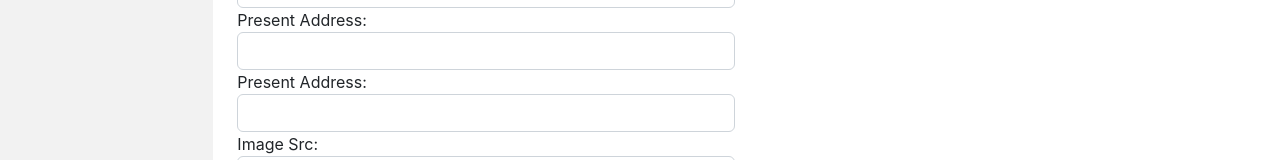
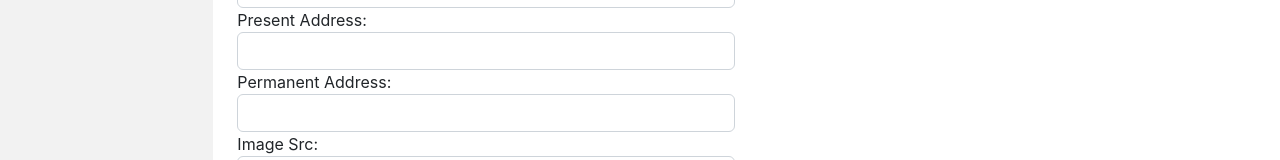
Before and after one commit to MAvi-Rup/Pharma_website, a React (Create React App) app: page /admin/add-employee in a window 1280 px wide. Shown: the part 576-736 px from the top of the page. Built offline with nearby package versions, Linux system fonts and the light colour scheme; no server answers; sample sign-in values are in the browser's storage; the HTML template or start-up script is replaced by a standard one.

Commit message:
Print Qr Code Done

```diff
--- a/src/App.js
+++ b/src/App.js
@@ -50,7 +50,7 @@ function App() {
           <Route path='yearly-sales' element={<SalesBarChart />}></Route>
           <Route path='gross-revenue' element={<GrossRevenue />}></Route>
           <Route path='all-employee' element={<AllEmployee />}></Route>
-          <Route path='all-employee/:id' element={<EmployeeDetails />}></Route>
+          <Route path='all-employee/:id' element={<RequireAuth><EmployeeDetails /></RequireAuth>}></Route>
           <Route path='add-employee' element={<PrintQRCode />}></Route>
           {/* <Route index element={<MyProfile></MyProfile>}></Route>
           <Route path="users" element={<RequireAdmin><Users></Users></RequireAdmin>}></Route>
--- a/src/Components/Pages/Dashboard/PrintQRCode.js
+++ b/src/Components/Pages/Dashboard/PrintQRCode.js
@@ -92,7 +92,7 @@ const PrintQRCode = () => {
               <input className="form-control" type="text" name="presentAddress" onChange={handleChange} />
             </div>
             <div className="form-group">
-              <label>Present Address:</label>
+              <label>Permanent Address:</label>
               <input className="form-control" type="text" name="permanentAddress" onChange={handleChange} />
             </div>
             <div className="form-group">
```
